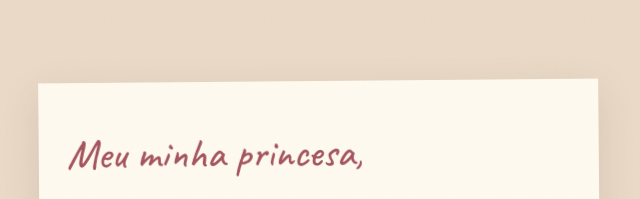
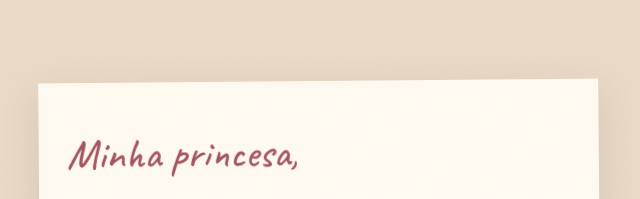
Before and after one commit to sjoao-dev05/Maria2026LastVersion, a plain HTML site: page index.html in a window 1280 px wide. Both pictures are taken after a click on the button "Abrir carta". Shown: the part 2896-3095 px from the top of the page, without its empty margins (319-959 px from the left). Drawn offline with Linux system fonts and the light colour scheme.

Commit message:
Fix greeting in love letter heading

```diff
--- a/index.html
+++ b/index.html
@@ -67,7 +67,7 @@
       <p class="tap reveal" id="tapText">toca para abrir</p>
 
       <article class="love-letter" id="loveLetter">
-        <h2>Meu minha princesa,</h2>
+        <h2>Minha princesa,</h2>
         <p>Queria fazer-te uma surpresa diferente. Uma coisa simples, mas com sentimento.</p>
         <p>Aqui estão alguns dos momentos mais felizes da minha vida, porque os vivi contigo. O melhor não está apenas nas fotos, está em ti, no teu sorriso, nos dias normais, nas parvoíces e em todos os momentos que só nós entendemos.</p>
         <p>Obrigado por fazeres parte da minha vida e por tornares os dias melhores simplesmente por estares neles.</p>
```
